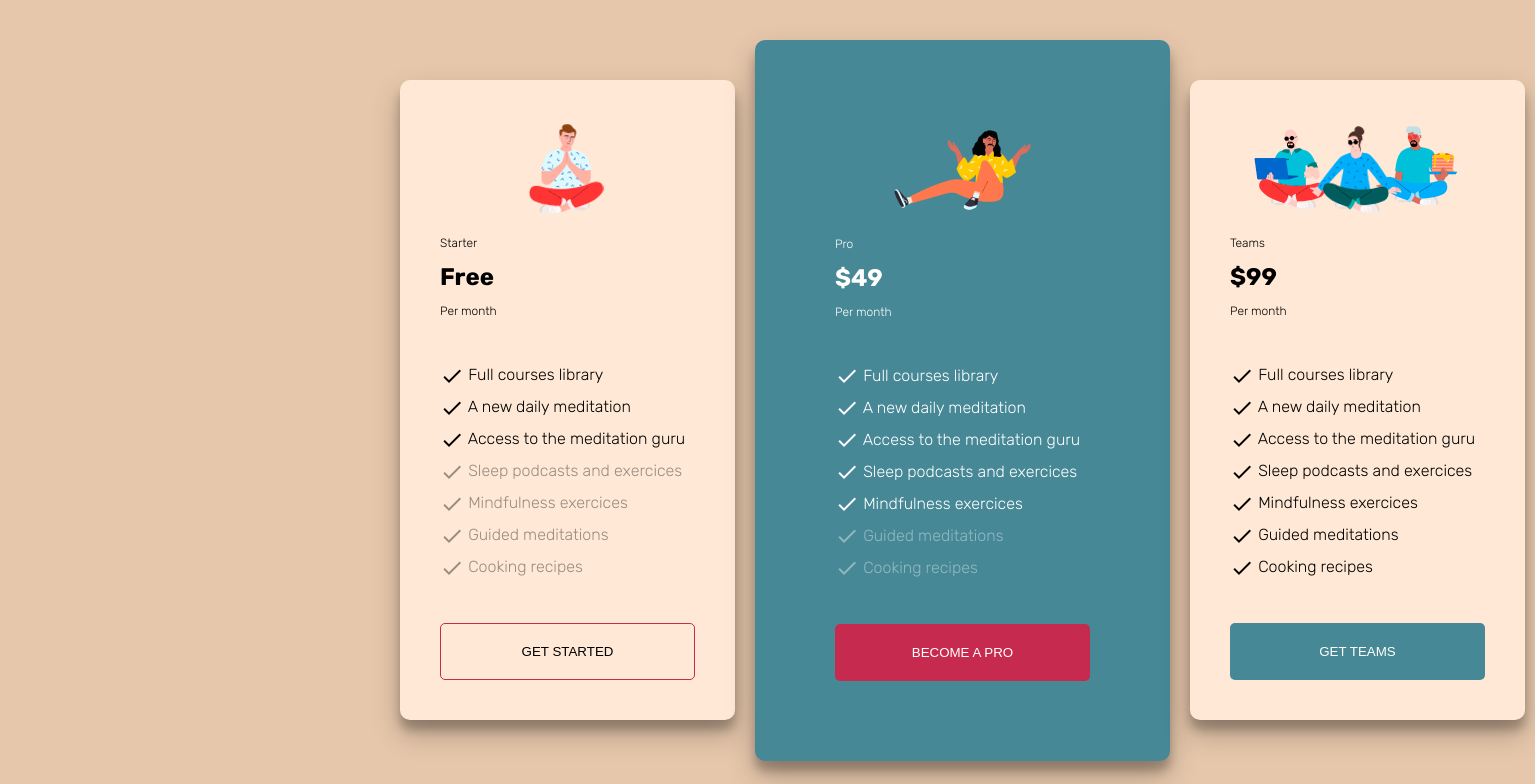
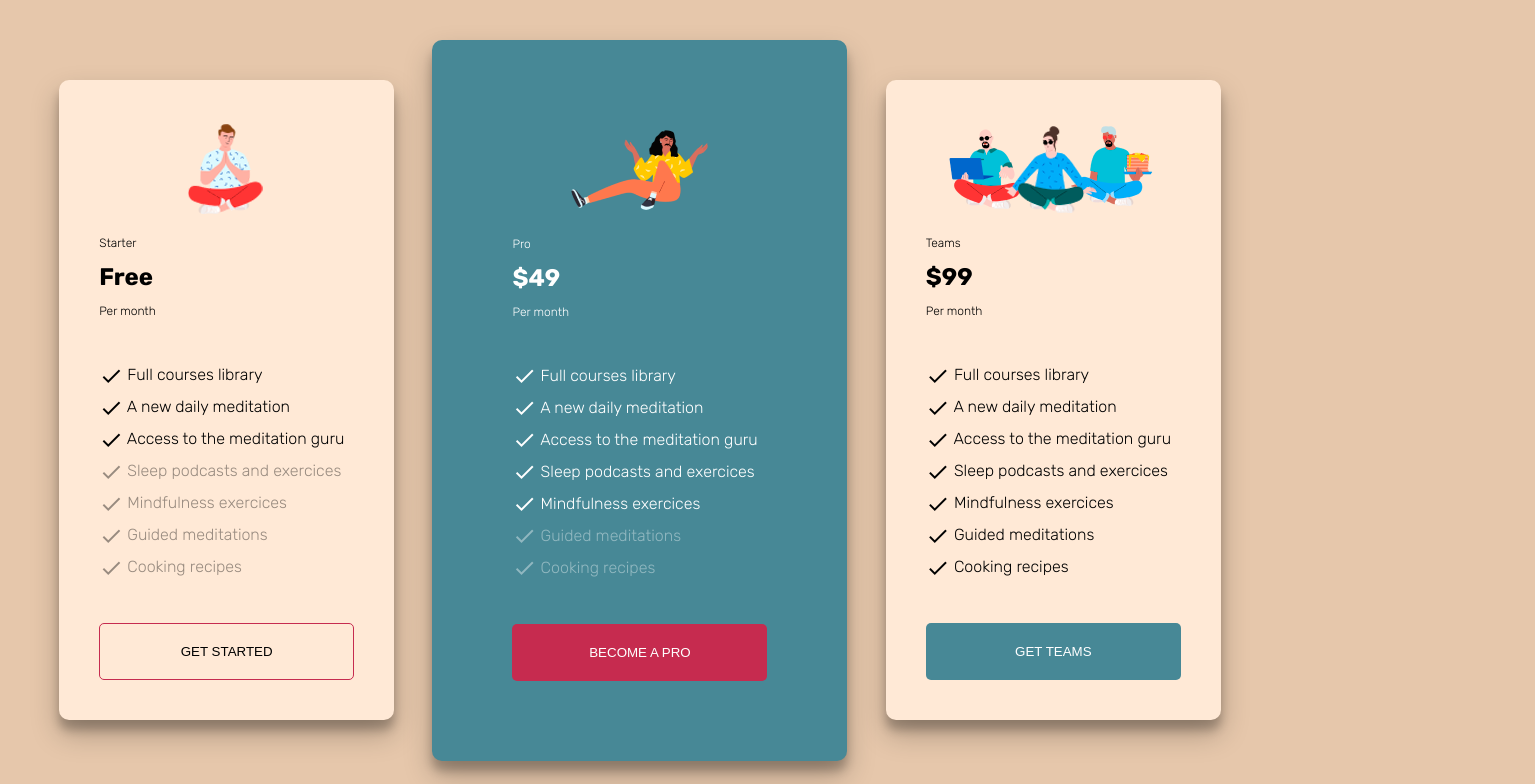
Before and after one commit to Lara-brd/planPrecios, an Angular app: page / in a window 1280 px wide. Shown: the top 784 px of the page, 1535 px wide, since content can reach past the window. Built offline with nearby package versions, Linux system fonts and the light colour scheme.

Commit message:
css margin

```diff
--- a/src/styles.scss
+++ b/src/styles.scss
@@ -37,7 +37,6 @@ body {
 
 .mainCard{
     background-color: $dest-b;
-    padding:50px;
     color:white;
     padding:80px;
 }
@@ -88,7 +87,6 @@ body {
     max-width:1200px;
     margin-left:auto;
     margin-right:auto;
-    max-width:500px;
 }
 
 
@@ -103,11 +101,8 @@ body {
         height: 100vh;
     }
 
-
-
     .mainCard{
         background-color: $dest-b;
-        padding:80px;
     }
 
     }
```
